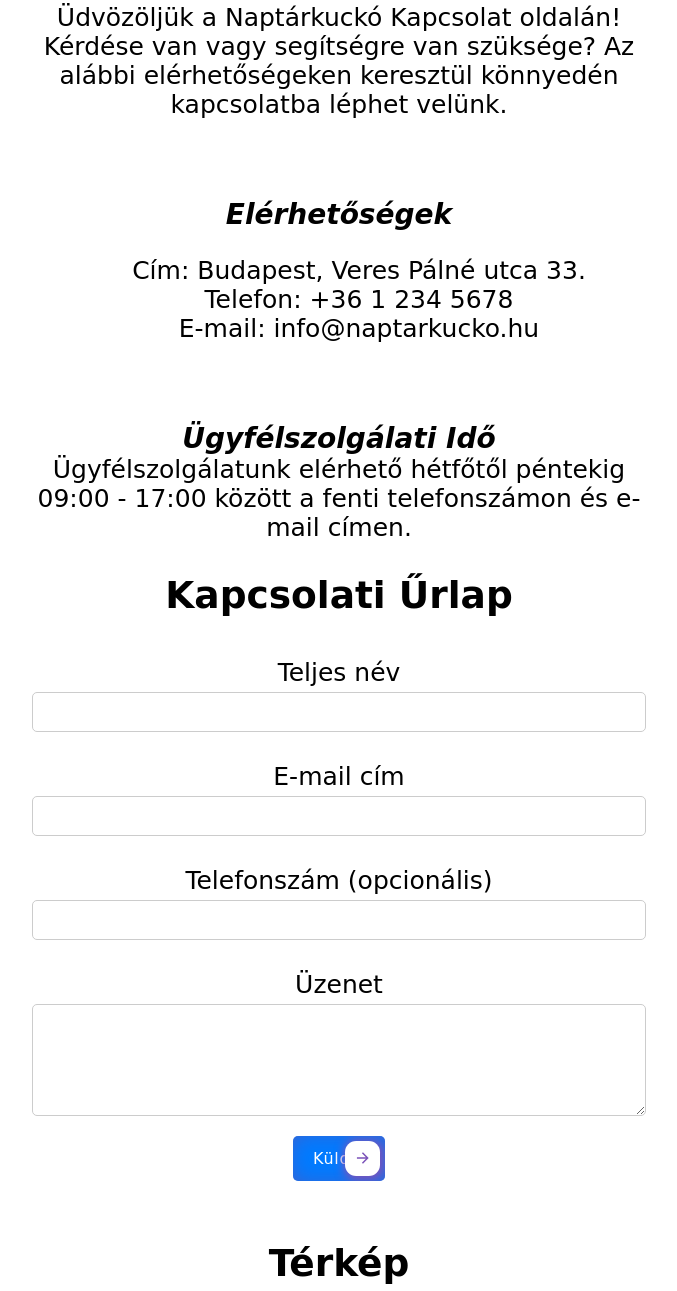
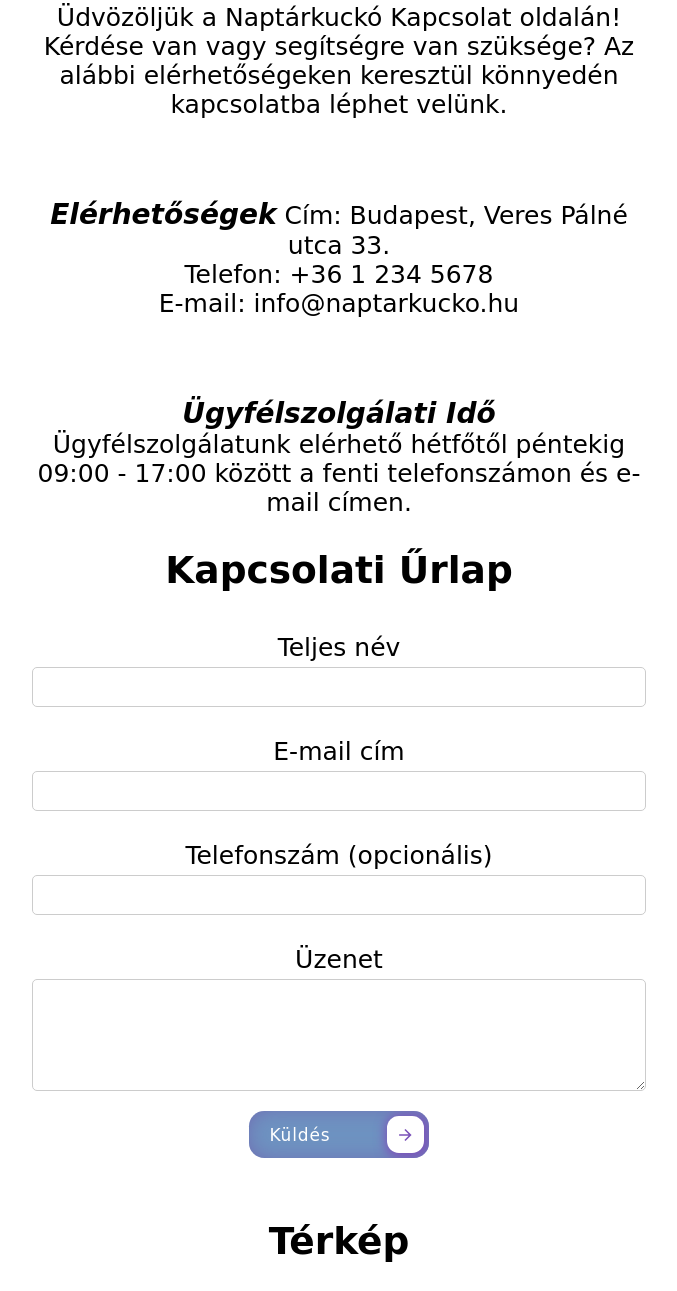
Before and after one commit to nemfogkifern/naptarkucko, a plain HTML site: page kapcsolat.html in a window 1280 px wide. Shown: the part 360-1651 px from the top of the page, without its empty margins (301-978 px from the left). Drawn offline with Linux system fonts and the light colour scheme; grey boxes are pictures that could not be loaded; a web font is replaced by a local one.

Commit message:
javitas2

```diff
--- a/kapcsolat.html
+++ b/kapcsolat.html
@@ -31,12 +31,10 @@
         <p>Üdvözöljük a Naptárkuckó Kapcsolat oldalán! Kérdése van vagy segítségre van szüksége? Az alábbi elérhetőségeken keresztül könnyedén kapcsolatba léphet velünk.</p>
         <br>
         <p><span id="kiemeles">Elérhetőségek</span>
-            <ul class="lista-jel">
-                <li>Cím: Budapest, Veres Pálné utca 33.</li>
-                <li>Telefon: +36 1 234 5678</li>
-                <li>E-mail: info@naptarkucko.hu</li>
 
-            </ul>
+                Cím: Budapest, Veres Pálné utca 33. <br>
+                Telefon: +36 1 234 5678 <br>
+                E-mail: info@naptarkucko.hu
 
 
         </p>
--- a/style.css
+++ b/style.css
@@ -133,6 +133,7 @@ article#velemeny{
 
 .naptar-item {
     background-color: #dbffbf;
+    width: 80%;
 }
 
 .cim {
@@ -253,21 +254,13 @@ article.kapcsolat{
     border-radius: 5px;
     width: 100%;
 }
-.contact-form button {
-    padding: 10px 20px;
-    font-size: 16px;
-    color: #fff;
-    background-color: #007BFF;
-    border: none;
-    border-radius: 5px;
-    cursor: pointer;
-}
+
 .contact-form button:hover {
     background-color: #0056b3;
 }
 
 .cssbuttons-io-button {
-    background: #a370f0;
+    background: #6e93c1;
     color: white;
     font-family: inherit;
     padding: 0.35em;
@@ -285,7 +278,7 @@ article.kapcsolat{
     height: 2.8em;
     padding-right: 3.3em;
     cursor: pointer;
-    width: 15%;
+    width: 180px;
   }
 
   .cssbuttons-io-button .icon {
@@ -325,6 +318,10 @@ article.kapcsolat{
     list-style-type: none;
 }
 
+
+.map iframe{
+    width: 100%;
+}
 /* Lablec */
 footer{
     margin-top: 10px;
@@ -385,7 +382,7 @@ footer a :hover{
         flex-direction: column;
         justify-content: space-evenly;
         align-items: center;
-        width: 30%;
+        width: 32%;
         flex: 1;
     }
 
```
Also changed, not shown: rolunk.html (+1 -1 lines).
